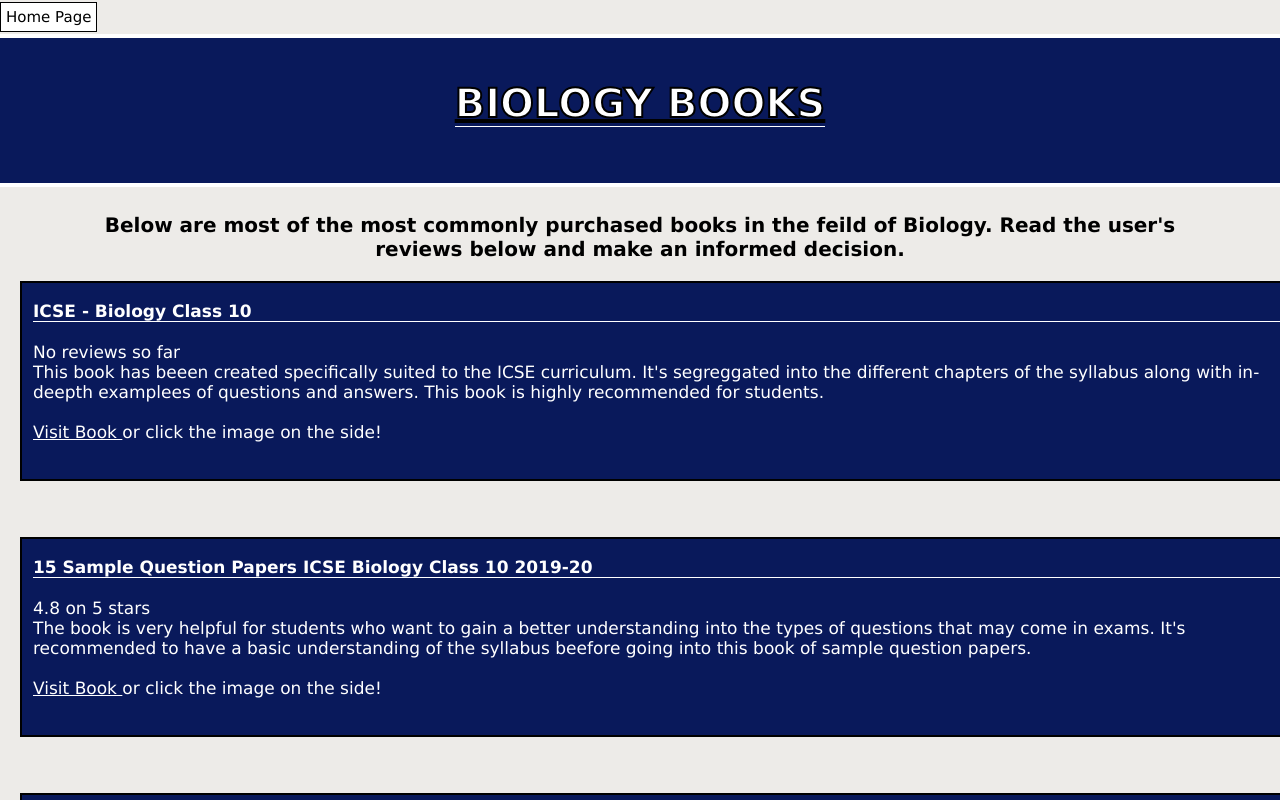
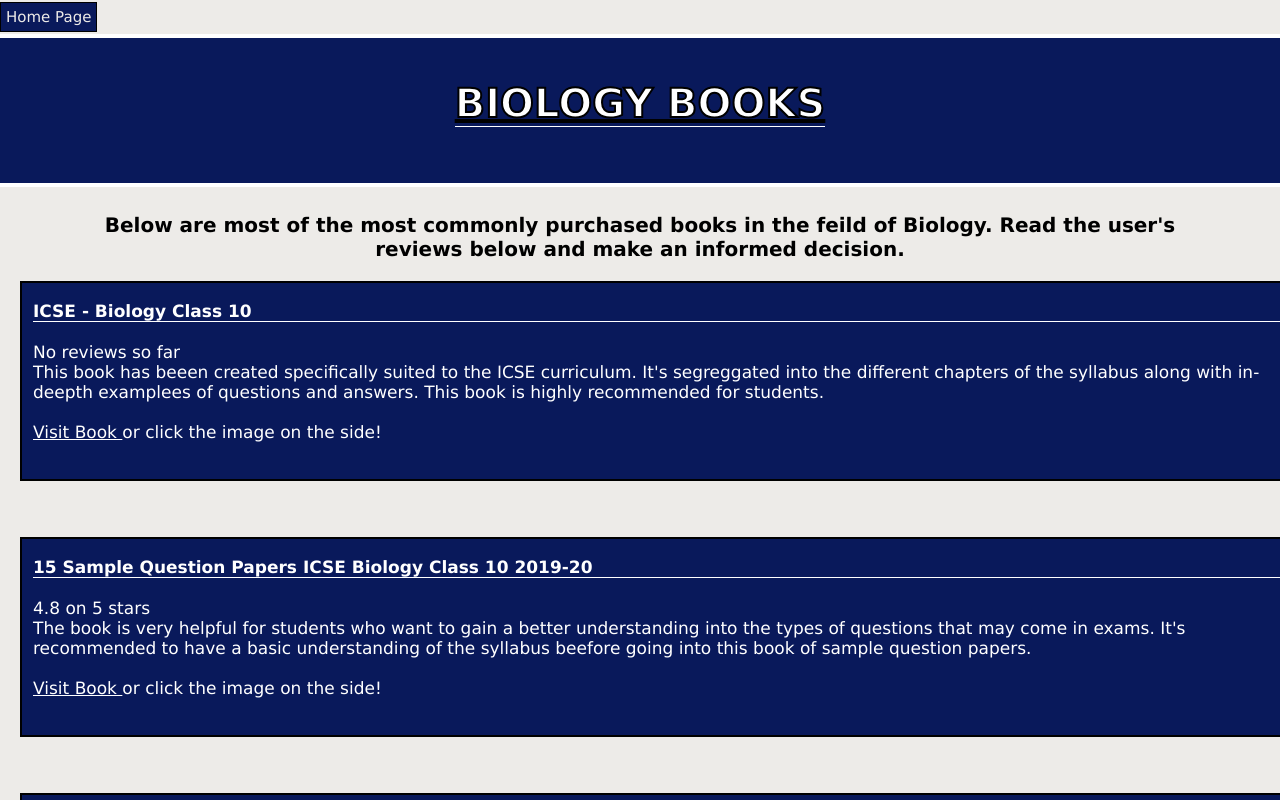
Before and after one commit to ryanbiju80094/ITGS, a plain HTML site: page BIOITGS.html in a window 1280 px wide. Shown: the top 800 px of the page. Drawn offline with Linux system fonts and the light colour scheme.

Commit message:
updating

```diff
--- a/style.css
+++ b/style.css
@@ -103,18 +103,19 @@
 .homebutton>a:link,
 .homebutton>a:visited {
     text-decoration: none !important;
-    color: black;
+    color: #EDEBE8;
     font-size: 20px;
     margin-left: 1§%;
     padding: 5px 5px;
     border: 1px solid black;
     font-size: 15px;
-    background-color: white;
+    background-color: #09195B;
 }
 
 
 .homebutton>a:hover {
     background-color: #faf9f7;
+    color: #09195B;
 }
 
 
```
